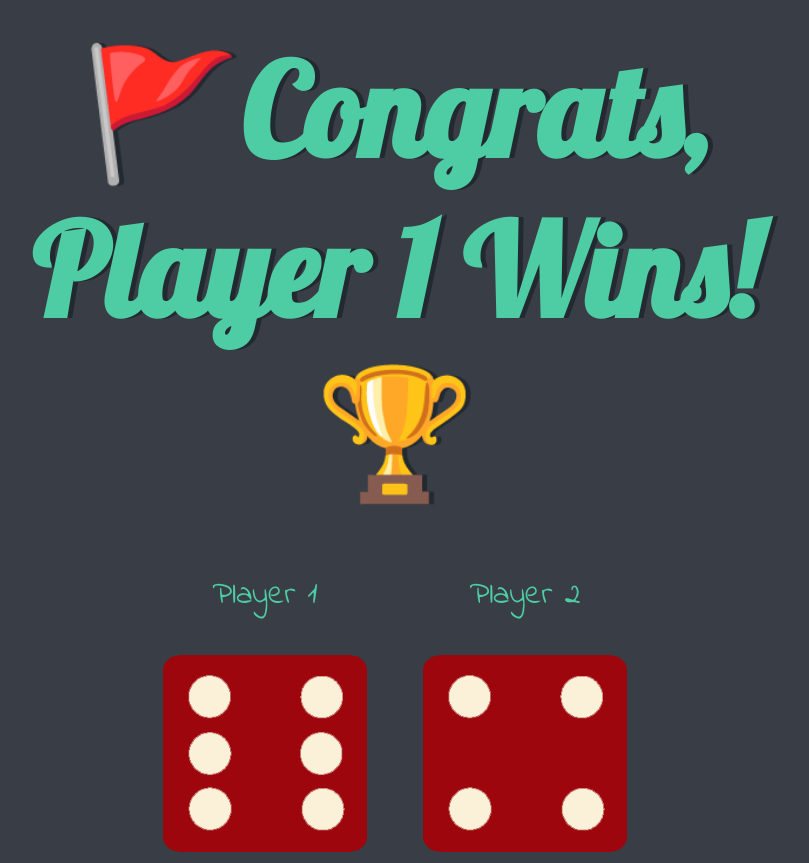
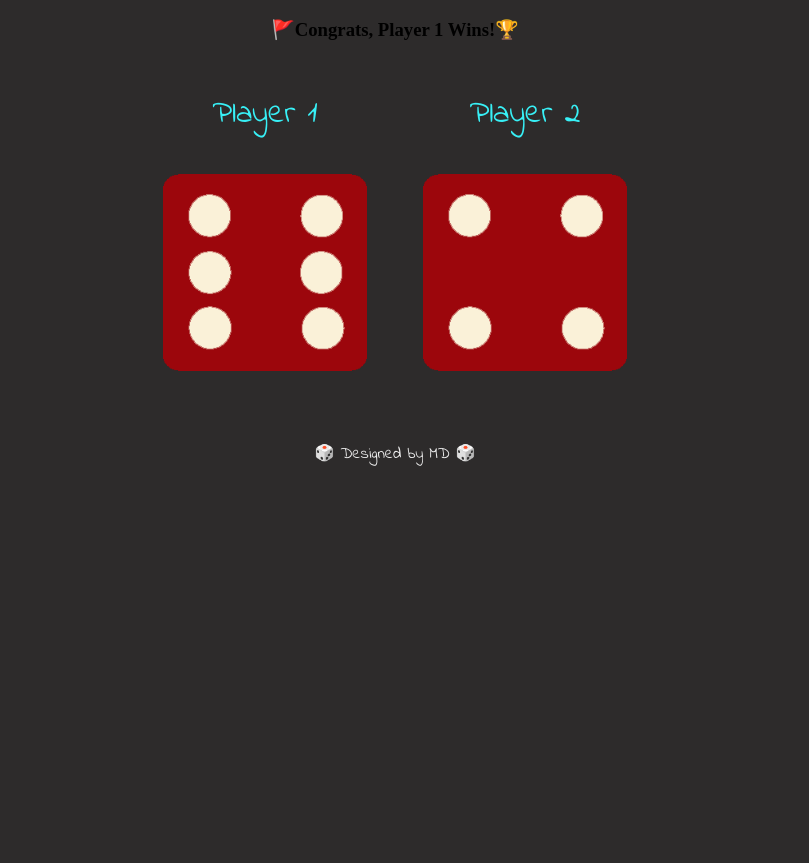
Before and after one commit to deolekarmayuresh/The-Dicee-Game, a plain HTML site: page index.html in a window 1280 px wide. Shown: the top 863 px of the page, without its empty margins (245-1054 px from the left). After the commit the page ends 800 px from the top, so only its background shows below. Drawn offline with Linux system fonts and the light colour scheme.

Commit message:
adding final touch

```diff
--- a/index.html
+++ b/index.html
@@ -10,7 +10,7 @@
   <body>
 
     <div class="container">
-      <h1>Refresh Me</h1>
+      <h3>Refresh Me</h3>
 
       <div class="dice">
         <p>Player 1</p>
--- a/script.js
+++ b/script.js
@@ -19,11 +19,11 @@ document.querySelectorAll("img")[1].setAttribute("src", randomImageSource2);
 
 // if player 1 wins
 if (randomNumber1 > randomNumber2) {
-    document.querySelector("h1").innerHTML = "🚩Congrats, Player 1 Wins!🏆";
+    document.querySelector("h3").innerHTML = "🚩Congrats, Player 1 Wins!🏆";
 }
 else if (randomNumber2 > randomNumber1) { // if player 2 wins
-    document.querySelector("h1").innerHTML = "Congrats, Player 2 Wins!🚩🏆";
+    document.querySelector("h3").innerHTML = "Congrats, Player 2 Wins!🚩🏆";
 }
 else { //if its a draw
-    document.querySelector("h1").innerHTML = "It's a tie!🤝";
+    document.querySelector("h3").innerHTML = "It's a tie!🤝";
 }
--- a/styles.css
+++ b/styles.css
@@ -11,7 +11,7 @@
 }
 
 body {
-  background-color: #393E46;
+  background-color: #1d1a1aec;
 }
 
 h1 {
@@ -19,12 +19,12 @@ h1 {
   font-family: 'Lobster', cursive;
   text-shadow: 5px 0 #232931;
   font-size: 8rem;
-  color: #4ECCA3;
+  color: #1dffc6;
 }
 
 p {
   font-size: 2rem;
-  color: #4ECCA3;
+  color: #38f0f6;
   font-family: 'Indie Flower', cursive;
 }
 
```
